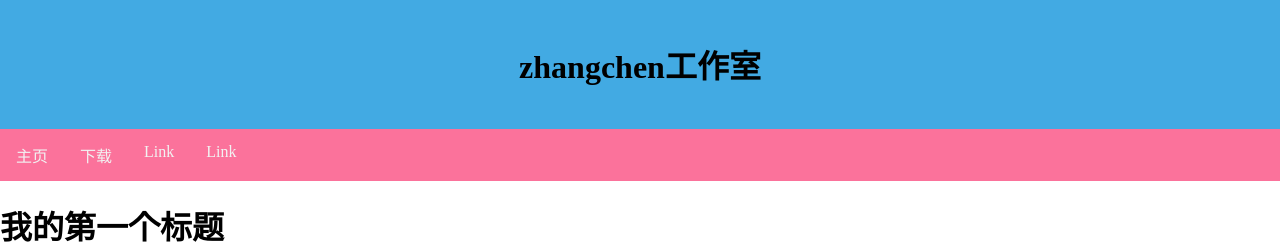
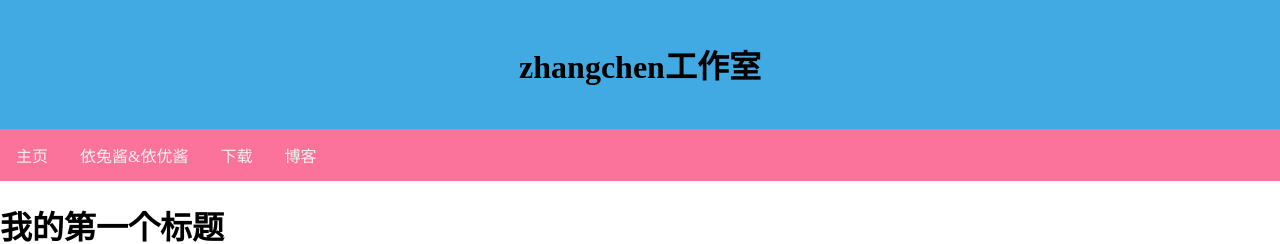
Before and after one commit to zhangchengmcbedrock/zhangchengmcbedrock.github.io, a plain HTML site: page index.html in a window 1280 px wide. Shown: the top 244 px of the page. Drawn offline with nearby package versions, Linux system fonts and the light colour scheme.

Commit message:
Update index.html

```diff
--- a/index.html
+++ b/index.html
@@ -85,13 +85,13 @@ body {
 
 <div class="topnav">
 
-  <a href="index.html">主页</a>
+ <a href="index.html">主页</a>
 
-  <a href="hotokokoa.html">下载</a>
+  <a href="hotokokoa.html">依兔酱&依优酱</a>
 
-  <a href="#">Link</a>
+  <a href="download.html">下载</a>
 
-  <a href="#">Link</a>
+  <a href="blog.html">博客</a>
 
 </div>
     <h1>我的第一个标题</h1>
```
